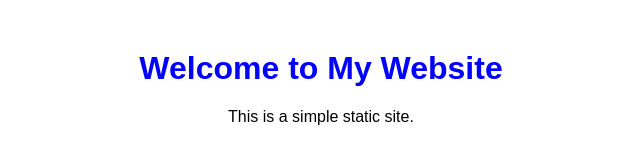
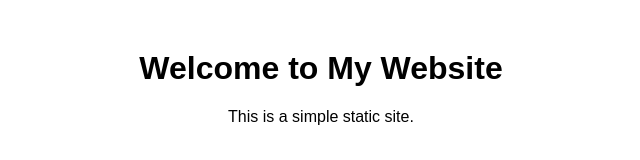
Before and after one commit to ChadhaWerghemi/first-project, a plain HTML site: page index.html in a window 1280 px wide. Shown: the whole page, without its empty margins (319-959 px from the left). Drawn offline with Linux system fonts and the light colour scheme.

Commit message:
Updated website content

```diff
--- a/style.css
+++ b/style.css
@@ -4,5 +4,5 @@ body {
     margin: 50px;
 }
 h1 {
-    color: blue;
+    color: rgb(red, green, blue);
 }
```
